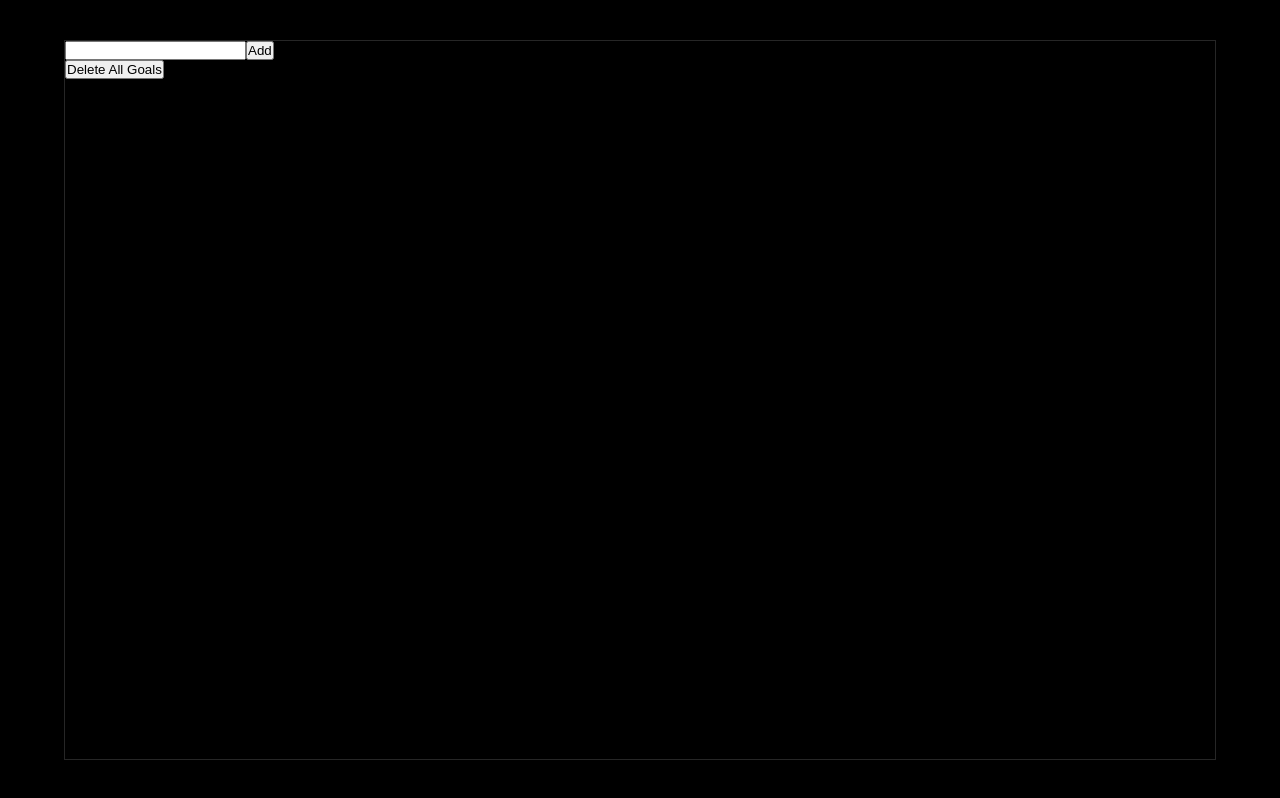
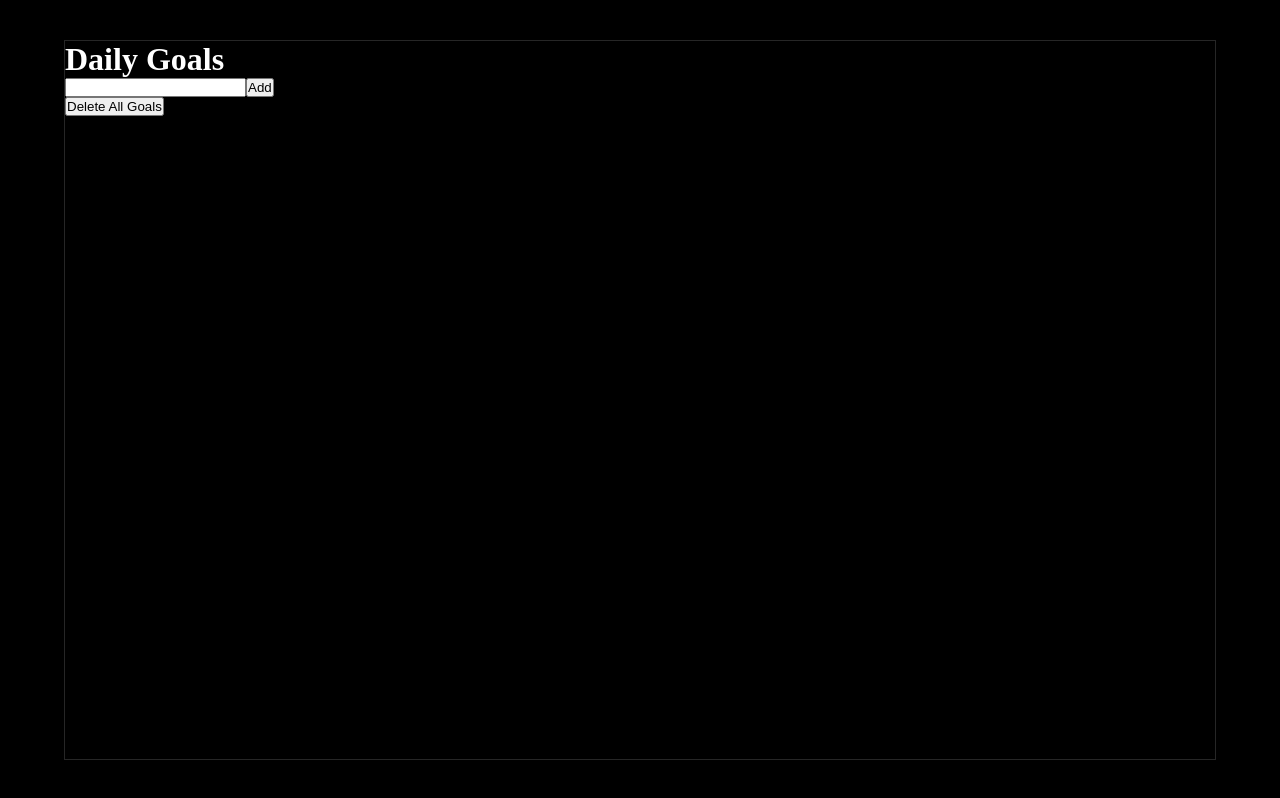
Before and after one commit to danifromecuador/daily, a React (Vite) app: page / in a window 1280 px wide. Built offline with nearby package versions, Linux system fonts and the light colour scheme.

Commit message:
Change position of input and Add button

```diff
--- a/src/pages/daily-goals.jsx
+++ b/src/pages/daily-goals.jsx
@@ -18,9 +18,10 @@ export const DailyGoals = () => {
   const manageDeleteAllGoalsBtn = () => setGoals([])
 
   return <>
+    <h1>Daily Goals</h1>
+    <ul>{goals.map((e, i) => <div key={i}>{e}</div>)}</ul>
     <input type="text" value={input} onChange={(e) => setInput(e.target.value)} />
     <button onClick={manageAddGoalBtn} >Add</button>
-    <ul>{goals.map((e, i) => <div key={i}>{e}</div>)}</ul>
-    <button onClick={manageDeleteAllGoalsBtn} >Delete All Goals</button>
+    <div><button onClick={manageDeleteAllGoalsBtn} >Delete All Goals</button></div>
   </>
 }
```
